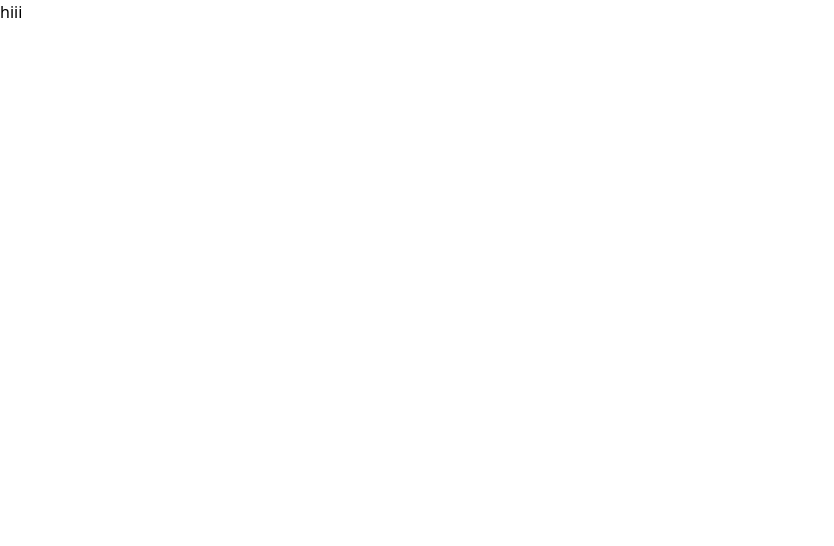
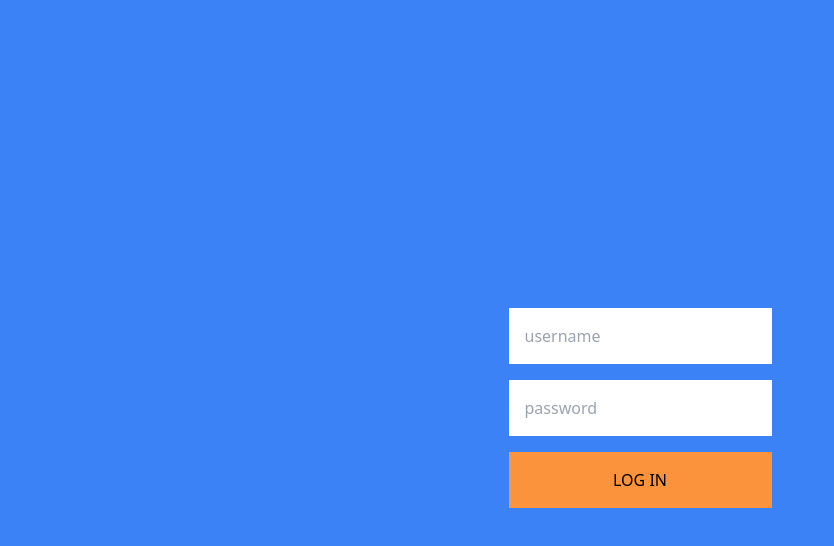
Before and after one commit to Vishu-221b/chat-app, a React (Vite) app in the folder client/: page /login in a window 1280 px wide. Shown: the top 546 px of the page, without its empty margins (0-834 px from the left). Built offline with nearby package versions, Linux system fonts and the light colour scheme.

Commit message:
Login client form completed

```diff
--- a/client/src/Login.jsx
+++ b/client/src/Login.jsx
@@ -1,6 +1,17 @@
+import {Link} from "react-router-dom";
+
 function Login(){
     return(
-        <div>hiii</div>
+        <div className="bg-blue-500 min-h-screen flex flex-col justify-center items-center">
+        <form className="flex flex-col">
+
+            <input className="p-4 mt-4" type="text" placeholder="username"/>
+            <input className="p-4 mt-4" type="password" placeholder="password"/>
+            <button className="p-4 mt-4 bg-orange-400">LOG IN</button>
+
+        </form>
+        </div>
+
     )
 }
 
--- a/client/src/Register.jsx
+++ b/client/src/Register.jsx
@@ -22,15 +22,15 @@ function Register() {
       <h1 className="text-2xl text-white ">Sign Up</h1>
 
       <form className="flex flex-col" onSubmit = {register} >
-        <input value={username} onChange={ev => setUsername(ev.target.value)} className= "mt-4 p-2" type="text" placeholder="username"/>
+        <input value={username} onChange={ev => setUsername(ev.target.value)} className= "mt-4 p-4" type="text" placeholder="username"/>
 
-        <input value={password} onChange={ev => setPassword(ev.target.value)} className= "mt-4 p-2" type="password" placeholder="Enter your password"/>
+        <input value={password} onChange={ev => setPassword(ev.target.value)} className= "mt-4 p-4" type="password" placeholder="Enter your password"/>
 
-        <button type="submit" className= "mt-4 p-2 bg-orange-300">Register</button>
+        <button type="submit" className= "mt-4 p-4 bg-orange-300">Register</button>
 
       </form>
 
-      <Link to="/login"><button className="w-[400px] bg-orange-400 mt-4 p-2">Already have an account? Login</button></Link>
+      <Link to="/login"><button className="w-[400px] bg-orange-400 mt-4 p-4">Already have an account? Login</button></Link>
 
       </div>
     )
```
